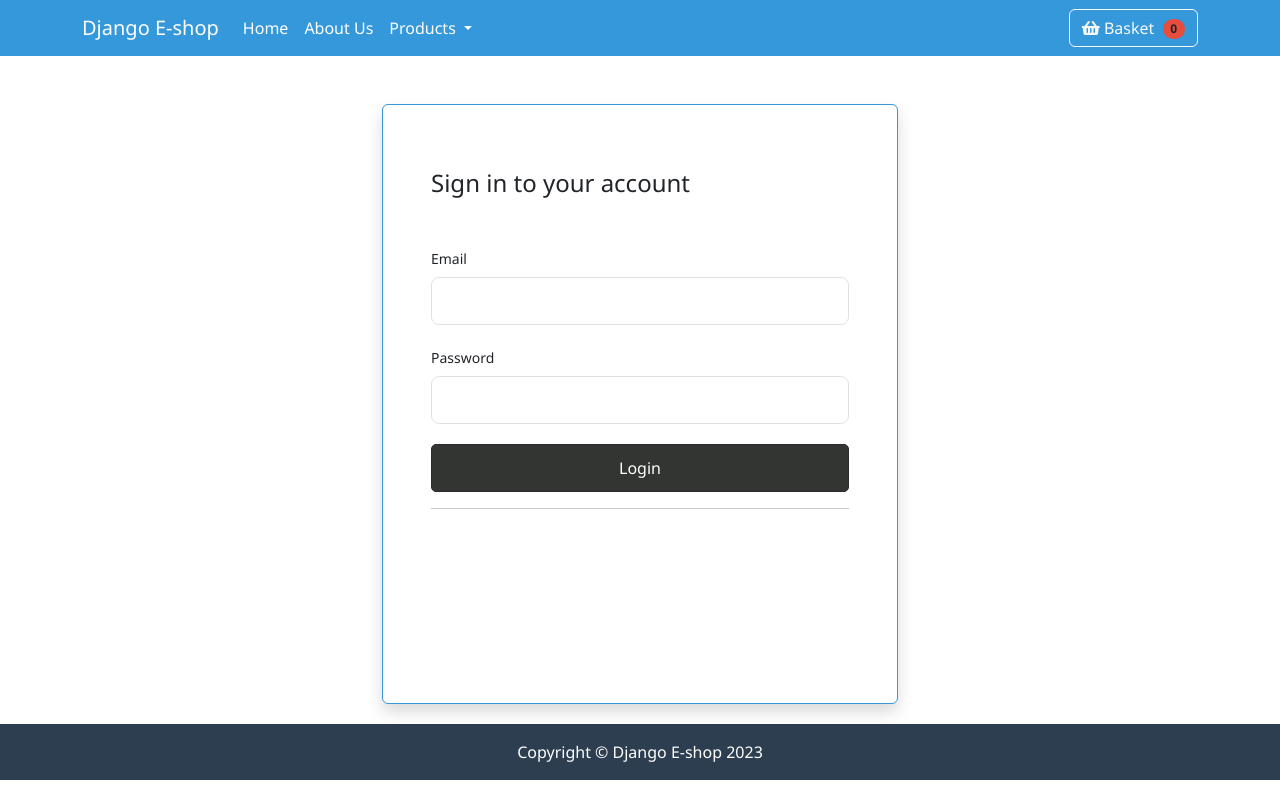
After one commit to nathan-cool/E-commerce, a Django app: page /login/ in a window 1280 px wide. The commit adds this page. Run offline with Django 5.2, Linux system fonts and the light colour scheme.

Commit message:
Update URL configuration to include authentication app and add authentication templates

```diff
--- a/Ecommerce/settings.py
+++ b/Ecommerce/settings.py
@@ -39,6 +39,7 @@ INSTALLED_APPS = [
     'django.contrib.messages',
     'django.contrib.staticfiles',
     'store',
+    'authentication',
 ]
 
 MIDDLEWARE = [
--- a/Ecommerce/urls.py
+++ b/Ecommerce/urls.py
@@ -7,4 +7,5 @@ from django.conf.urls.static import static
 urlpatterns = [
     path('admin/', admin.site.urls),
     path('', include('store.urls')),
+    path('', include('authentication.urls')),
 ]+ static(settings.MEDIA_URL, document_root=settings.MEDIA_ROOT)
--- /dev/null
+++ b/authentication/templates/login.html
@@ -0,0 +1,49 @@
+{% extends 'base.html' %} {% load static %} {% block content %}
+<div class="container signin-reg-container">
+    <div class="row auth justify-content-center">
+      <div class="col-md-5">
+        <div class="card mt-5 shadow" style="min-width: 300px;">
+          <div class="card-body-reg-login p-5">
+            <h4 class="card-title text-left mt-3 mb-5">Sign in to your account</h4>
+            <form id="form" action="{% url 'login' %}" method="post">
+              {% csrf_token %}
+              {% include "messages.html" %}
+
+              <div class="form-group mb-3">
+                <label for="email" class="form-label">Email</label>
+                <input type="email" name="email" class="form-control form-control-lg" id="email" value="{{ fieldValues.email }}" required>
+                <p></p>
+              </div>
+              <div class="form-group mb-3">
+                <label for="password" class="form-label">Password</label>
+                <input type="password" name="password" class="form-control form-control-lg" id="password" required>
+              </div>
+              <p></p>
+              <div class="form-group mb-4">
+                <button type="submit" class="btn btn-success btn-auth form-control-lg btn-auth" id="login">Login</button>
+                <hr>
+              </div>
+              <!-- Google Sign-In -->
+              <div id="g_id_onload"
+                data-client_id="430912468530-d8ccem0r96ht0qsa5c0qhceuqod308ee.apps.googleusercontent.com"
+                data-context="signup"
+                data-ux_mode="redirect"
+                data-login_uri="https://expenses-tracker-219be5ac0901.herokuapp.com/authentication/social_auth"
+                data-auto_prompt="false">
+              </div>
+              <div class="g_id_signin"
+                data-type="standard"
+                data-shape="pill"
+                data-theme="outline"
+                data-text="signin_with"
+                data-size="large"
+                data-locale="en-GB"
+                data-logo_alignment="left">
+              </div>
+            </form>
+          </div>
+        </div>
+      </div>
+    </div>
+  </div>
+{% endblock %}
--- /dev/null
+++ b/authentication/templates/messages.html
@@ -0,0 +1,12 @@
+{% if messages %}
+
+<div class="messages">
+    {% for message in messages %}
+    <div{% if message.tags %} class="alert alert-sm alert-{{ message.tags }}"{% endif %}>
+        {{ message }}
+    </div>
+    {% endfor %}
+
+</div>
+
+{% endif %}
--- /dev/null
+++ b/authentication/urls.py
@@ -0,0 +1,16 @@
+from django.urls import include, path
+from .views import (
+    RegistrationView,
+    EmailValidationView,
+    UsersNameValidationView,
+    PasswordValidationView,
+    LoginView,
+    LogoutView,
+)
+from django.views.decorators.csrf import csrf_exempt
+from authentication import views
+
+urlpatterns = [
+  path("login/", LoginView.as_view(), name="login"),
+  path("register/", RegistrationView.as_view(), name="register"),
+]
--- a/authentication/views.py
+++ b/authentication/views.py
@@ -1,3 +1,319 @@
+import json
+from google.oauth2 import id_token
+from google.auth.transport import requests
+from django.views.decorators.csrf import csrf_exempt
+from django.views import View
+from django.utils.encoding import force_str
+from django.shortcuts import redirect, render
+from django.http import HttpResponse, JsonResponse
+from django.contrib.auth.models import User
+from django.contrib.auth import authenticate, get_user_model, login, logout
+from django.contrib import messages
+import re
+import os
 from django.shortcuts import render
+from django.http import HttpResponse
 
-# Create your views here.
+@csrf_exempt
+def social_auth(request):
+    """
+    Authenticate a user using Google OAuth.
+
+    Args:
+        request (HttpRequest): The request object.
+
+    Returns:
+        HttpResponse: The response object.
+    """
+    token = request.POST["credential"]
+    try:
+        user_data = id_token.verify_oauth2_token(
+            token,
+            requests.Request(),
+            os.environ["GOOGLE_OAUTH_CLIENT_ID"]
+        )
+    except ValueError:
+        return HttpResponse(status=403)
+
+    request.session["user_data"] = user_data
+
+    email = user_data["email"]
+    User = get_user_model()
+    user, created = User.objects.get_or_create(
+        username=email,
+        defaults={
+            "email": email,
+            "first_name": user_data["given_name"]
+        }
+    )
+
+    user.backend = "django.contrib.auth.backends.ModelBackend"
+    login(request, user)
+
+    if created:
+        messages.success(
+            request,
+            f"Your account has been created, {user.first_name}!"
+        )
+        user.is_active = True
+        user.save()
+        return redirect("home")
+
+    messages.success(request, f"Welcome, {user.first_name}!")
+    user.is_active = True
+    user.save()
+    return redirect("home")
+
+
+class RegistrationView(View):
+    """Handle user registration."""
+
+    def split_name(self, name):
+        """
+        Split the name into first and last name.
+
+        Args:
+            name (str): The full name to split.
+
+        Returns:
+            tuple: A tuple containing first_name and last_name.
+        """
+        parts = name.split(" ", 1)
+        first_name = parts[0]
+        last_name = parts[1] if len(parts) > 1 else ""
+        return first_name, last_name
+
+    def get(self, request):
+        """
+        Render the registration page.
+
+        Args:
+            request (HttpRequest): The request object.
+
+        Returns:
+            HttpResponse: The rendered registration page.
+        """
+        return render(request, "register.html")
+
+    def post(self, request):
+        """
+        Register a user.
+
+        Args:
+            request (HttpRequest): The request object containing user data.
+
+        Returns:
+            HttpResponse: Redirect to expenses page or registration page.
+        """
+        name = request.POST["users-name"]
+        first_name, last_name = self.split_name(name)
+
+        password = request.POST["password"]
+        email = request.POST["email"]
+        context = {"fieldValues": request.POST}
+
+        if not User.objects.filter(email=email).exists():
+            if len(password) < 6:
+                messages.error(request, "Invalid password")
+                return render(request, "register.html", context)
+            if not re.match(r"^[A-Za-z\s]+$", name):
+                messages.error(request, "Invalid name")
+                return render(request, "register.html", context)
+            if not re.match(r"^[\w\.-]+@[\w\.-]+\.\w+$", email):
+                messages.error(request, "Invalid email")
+                return render(request, "register.html", context)
+
+            user = User.objects.create_user(
+                email=email,
+                first_name=first_name,
+                last_name=last_name,
+                username=email
+            )
+
+            user.set_password(password)
+            user.is_active = True  # Set the user as active
+            user.save()
+
+            messages.success(
+                request,
+                f"Account created successfully. Welcome, {first_name}!"
+            )
+
+            # Log the user in immediately after registration
+            login(
+                request,
+                user,
+                backend='django.contrib.auth.backends.ModelBackend'
+            )
+
+            # Redirect to the expenses page
+            return redirect("home")
+
+        messages.error(request, "Email already exists")
+        return render(request, "register.html", context)
+
+
+class EmailValidationView(View):
+    """Handle email validation."""
+
+    def post(self, request):
+        """
+        Validate the email of a user.
+
+        Args:
+            request (HttpRequest): The request object containing the email.
+
+        Returns:
+            JsonResponse: JSON response indicating email validity.
+        """
+        data = json.loads(request.body)
+        email = data["email"]
+
+        if not str(email).strip():
+            return JsonResponse(
+                {"email_error": "Email cannot be empty"},
+                status=400
+            )
+        if User.objects.filter(email=email).exists():
+            return JsonResponse(
+                {"email_error": "Sorry, this email is already in use"},
+                status=409
+            )
+
+        email_regex = r"^[\w\.-]+@[\w\.-]+\.\w+$"
+        if not re.match(email_regex, email):
+            return JsonResponse(
+                {"email_error": "Invalid email format"},
+                status=400
+            )
+
+        return JsonResponse({"email_valid": True})
+
+
+class UsersNameValidationView(View):
+    """Handle user name validation."""
+
+    def post(self, request):
+        """
+        Validate the name of a user.
+
+        Args:
+            request (HttpRequest): The request object containing the name.
+
+        Returns:
+            JsonResponse: JSON response indicating name validity.
+        """
+        users_name_regex = r"^[A-Za-z\s]+$"
+        data = json.loads(request.body)
+        users_name = data["users_name"]
+
+        if not str(users_name).strip():
+            return JsonResponse(
+                {"users_name_error": "users_name cannot be empty"},
+                status=400
+            )
+
+        if not re.match(users_name_regex, users_name):
+            return JsonResponse(
+                {"users_name_error": "Name only letters and spaces"},
+                status=400
+            )
+
+        return JsonResponse({"users_name_valid": True})
+
+
+class PasswordValidationView(View):
+    """Handle password validation."""
+
+    def post(self, request):
+        """
+        Validate the password of a user.
+
+        Args:
+            request (HttpRequest): The request object containing the password.
+
+        Returns:
+            JsonResponse: JSON response indicating password validity.
+        """
+        data = json.loads(request.body)
+        password = data["password"]
+        password_regex = r"^(?=.*\d)(?=.*[a-z])(?=.*[A-Z])(?=.*[a-zA-Z]).{8,}$"
+
+        if len(str(password).strip()) < 8:
+            return JsonResponse(
+                {"password_error": "Password must be at least 8 characters"},
+                status=400
+            )
+        if not re.match(password_regex, password):
+            return JsonResponse(
+                {
+                    "password_error": "Password must have upper, lower, "
+                                      "and number"
+                },
+                status=400,
+            )
+        return JsonResponse({"password_valid": True})
+
+
+class LoginView(View):
+    """Handle user login."""
+
+    def get(self, request):
+        """
+        Render the login page.
+
+        Args:
+            request (HttpRequest): The request object.
+
+        Returns:
+            HttpResponse: The rendered login page.
+        """
+        return render(request, "login.html")
+
+    def post(self, request):
+        """
+        Log in a user.
+
+        Args:
+            request (HttpRequest): The request object containing login data.
+
+        Returns:
+            HttpResponse: Redirect to expenses page or login page.
+        """
+        email = request.POST.get("email")
+        password = request.POST.get("password")
+
+        if email and password:
+            user = authenticate(request, username=email, password=password)
+
+            if user is not None:
+                if user.is_active:
+                    login(request, user)
+                    messages.success(request, f"Welcome, {user.first_name}!")
+                    return redirect("home")
+                else:
+                    messages.error(request, "Account is not activated")
+            else:
+                messages.error(request, "Invalid login credentials")
+        else:
+            messages.error(request, "Please fill in all fields")
+
+        return render(request, "register.html")
+
+
+class LogoutView(View):
+    """Handle user logout."""
+
+    def get(self, request):
+        """
+        Log out a user.
+
+        Args:
+            request (HttpRequest): The request object.
+
+        Returns:
+            HttpResponse: Redirect to login page.
+        """
+        logout(request)
+        messages.success(request, "You have been logged out")
+        return redirect("login")
--- a/static/css/styles.css
+++ b/static/css/styles.css
@@ -133,3 +133,96 @@ body {
 	max-width: 80%;
 	border-radius: 50%;
 }
+
+/* Card Styles */
+.card-body {
+    box-shadow: 0 4px 8px rgba(90, 35, 200, 0.3);
+}
+
+/* Text Styles */
+label,
+p {
+    font-size: 14px;
+}
+
+/* Form Group */
+.form-group {
+    position: relative;
+    margin-top: 20px;
+}
+
+/* Signin Registration Container */
+.signin-reg-container {
+    display: flex;
+    justify-content: center;
+}
+
+/* Row Authentication */
+.rowauth {
+    height: 100%;
+}
+
+/* Authentication Button */
+.btn-auth {
+    width: 100%;
+    min-height: calc(1.9em + 1rem + calc(var(--bs-border-width) * 2));
+    padding: 0.5rem 1rem;
+    font-size: 1rem;
+    border-radius: 5px;
+    border-color: #2a2a2a;
+    background-color: #333533;
+}
+
+/* Google Sign-in Button */
+.btn-google {
+    color: #545454;
+    background-color: #ffffff;
+    box-shadow: 0 1px 2px 1px #ddd;
+    align-items: center;
+}
+
+/* Card Custom Min Width */
+.card.custom-min-width {
+    min-width: 200px;
+    max-width: 500px;
+}
+
+.alert-success {
+	background-color: #1f7c4d;
+	border-color: #ffffff;
+	color: #ffffff;
+
+}
+
+/* Media Queries */
+@media only screen and (max-width: 650px) {
+    .card.custom-min-width {
+        min-width: 100%;
+        max-width: 100%;
+    }
+    .col-md-5 {
+        width: 100%;
+    }
+}
+
+@media only screen and (min-width: 650px) {
+    .card.custom-min-width {
+        min-width: 300px;
+        max-width: 100%;
+    }
+    .col-md-5 {
+        width: 540px;
+    }
+}
+
+@media only screen and (min-width: 1824px) {
+    .card.custom-min-width {
+        min-width: 500px;
+        max-width: 500px;
+    }
+    .col-md-5 {
+        margin-top: 10px;
+        width: 540px;
+        min-width: 540px;
+    }
+}
--- a/static/js/scripts.js
+++ b/static/js/scripts.js
@@ -0,0 +1,150 @@
+// Get DOM elements
+const userName = document.getElementById('users-name'); // User name input field
+const email = document.getElementById('email'); // Email input field
+const userPassword = document.getElementById('password'); // Password input field
+const feedbackElements = document.getElementsByClassName('invalid-feedback'); // Invalid feedback elements
+const showPasswordToggle = document.getElementById('show-password-toggle'); // Show/hide password toggle button
+const registerButton = document.getElementById('register'); // Register button
+
+// Call the validation functions for each input field
+validateName(userName);
+validateEmail(email);
+validatePassword(userPassword);
+
+// Call other functions
+togglePasswordVisibility();
+
+// Event listener for show/hide password toggle
+function togglePasswordVisibility() {
+    showPasswordToggle.addEventListener('click', (e) => {
+        e.preventDefault();
+        showPasswordToggle.style.color = 'black';
+        if (userPassword.getAttribute('type') === 'password') {
+            userPassword.setAttribute('type', 'text'); // Show password
+        } else {
+            userPassword.setAttribute('type', 'password'); // Hide password
+        }
+    });
+}
+
+// Event listener for user name input
+function validateName(userName) {
+    userName.addEventListener('keyup', (e) => {
+        const userNameValue = e.target.value;
+
+        if (userNameValue.length > 0) {
+            fetch('/authentication/validate-name', {
+                method: 'POST',
+                headers: {
+                    'Content-Type': 'application/json'
+                },
+                body: JSON.stringify({ users_name: userNameValue })
+            })
+                .then((res) => res.json())
+                .then((data) => {
+                    if (data.users_name_valid) {
+                        userName.classList.add('is-valid');
+                        userName.classList.remove('is-invalid');
+                        feedbackElements[0].style.display = 'none'; // Hide invalid feedback
+                        registerButton.disabled = false; // Enable register button
+                    } else {
+                        userName.classList.remove('is-valid');
+                        userName.classList.add('is-invalid');
+                        feedbackElements[0].style.display = 'block'; // Show invalid feedback
+                        feedbackElements[0].innerHTML = `<p>${data.users_name_error}</p>`; // Display error message
+                        registerButton.disabled = true; // Disable register button
+                    }
+                })
+                .catch((error) => {
+                    console.error('Error:', error);
+                });
+        } else {
+            userName.classList.remove('is-valid');
+            userName.classList.remove('is-invalid');
+            feedbackElements[0].style.display = 'none'; // Hide invalid feedback
+        }
+    });
+}
+
+// Event listener for email input
+function validateEmail(email) {
+    email.addEventListener('keyup', (e) => {
+        const emailValue = e.target.value;
+
+        if (emailValue.length > 0) {
+            fetch('/authentication/validate-email', {
+                method: 'POST',
+                headers: {
+                    'Content-Type': 'application/json'
+                },
+                body: JSON.stringify({ email: emailValue })
+            })
+                .then((res) => res.json())
+                .then((data) => {
+                    if (data.email_valid) {
+                        email.classList.add('is-valid');
+                        email.classList.remove('is-invalid');
+                        feedbackElements[1].style.display = 'none'; // Hide invalid feedback
+                        registerButton.disabled = false; // Enable register button
+                    } else {
+                        email.classList.remove('is-valid');
+                        email.classList.add('is-invalid');
+                        feedbackElements[1].style.display = 'block'; // Show invalid feedback
+                        feedbackElements[1].innerHTML = `<p>${data.email_error}</p>`; // Display error message
+                        registerButton.disabled = true; // Disable register button
+                    }
+                })
+                .catch((error) => {
+                    console.error('Error:', error);
+                });
+        } else {
+            email.classList.remove('is-valid');
+            email.classList.remove('is-invalid');
+            feedbackElements[1].style.display = 'none'; // Hide invalid feedback
+        }
+    });
+}
+
+// Event listener for password input
+function validatePassword(userPassword) {
+    userPassword.addEventListener('keyup', (e) => {
+        const userPasswordValue = e.target.value;
+
+        if (userPasswordValue.length > 0) {
+            showPasswordToggle.style.color = 'black';
+            fetch('/authentication/validate-password', {
+                method: 'POST',
+                headers: {
+                    'Content-Type': 'application/json'
+                },
+                body: JSON.stringify({ password: userPasswordValue })
+            })
+                .then((res) => res.json())
+                .then((data) => {
+                    if (data.password_valid) {
+                        userPassword.classList.add('is-valid');
+                        userPassword.classList.remove('is-invalid');
+                        feedbackElements[2].style.display = 'none'; // Hide invalid feedback
+                        registerButton.disabled = false; // Enable register button
+                    } else {
+                        userPassword.classList.remove('is-valid');
+                        userPassword.classList.add('is-invalid');
+                        feedbackElements[2].style.display = 'block'; // Show invalid feedback
+                        feedbackElements[2].innerHTML = `<p>${data.password_error}</p>`; // Display error message
+                        registerButton.disabled = true; // Disable register button
+                    }
+                })
+                .catch((error) => {
+                    console.error('Error:', error);
+                });
+        } else {
+            userPassword.classList.remove('is-valid');
+            userPassword.classList.remove('is-invalid');
+            feedbackElements[2].style.display = 'none'; // Hide invalid feedback
+            showPasswordToggle.style.color = 'gray';
+            showPasswordToggle.style.cursor = 'default';
+            showPasswordToggle.disabled = true;
+            userPassword.setAttribute('type', 'password');
+        }
+    });
+}
--- a/store/templates/base.html
+++ b/store/templates/base.html
@@ -19,7 +19,8 @@
 		<link href="{% static 'css/styles.css' %}" rel="stylesheet" />
 	</head>
 	<body>
-		{% include 'navbar.html' %} {% block content %} {% endblock %}
+		 {% include 'navbar.html' %} {% include "messages.html" %}
+		{% block content %} {% endblock %}
 
 		<footer class="footer text-center">
 			<div class="container">
@@ -31,5 +32,6 @@
 			integrity="sha384-C6RzsynM9kWDrMNeT87bh95OGNyZPhcTNXj1NW7RuBCsyN/o0jlpcV8Qyq46cDfL"
 			src="https://cdn.jsdelivr.net/npm/bootstrap@5.3.2/dist/js/bootstrap.bundle.min.js"
 		></script>
+		<script src="{% static 'js/scripts.js' %}"></script>
 	</body>
 </html>
--- a/store/urls.py
+++ b/store/urls.py
@@ -3,7 +3,9 @@ from django.urls import path # type: ignore
 from .views import home
 from . import views
 
+
 urlpatterns = [
     path('', home, name='home'),
     path('about/', views.about, name='about'),
+
 ]
```
Also changed, not shown: authentication/templates/register.html (added, +91 -0 lines), db.sqlite3.
